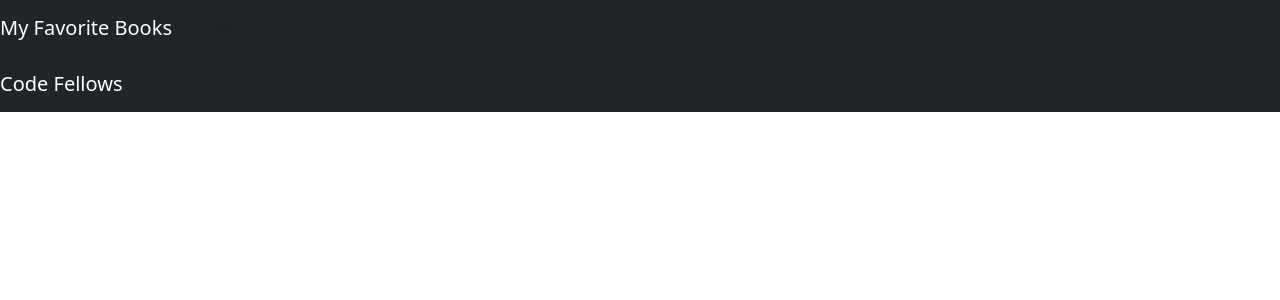
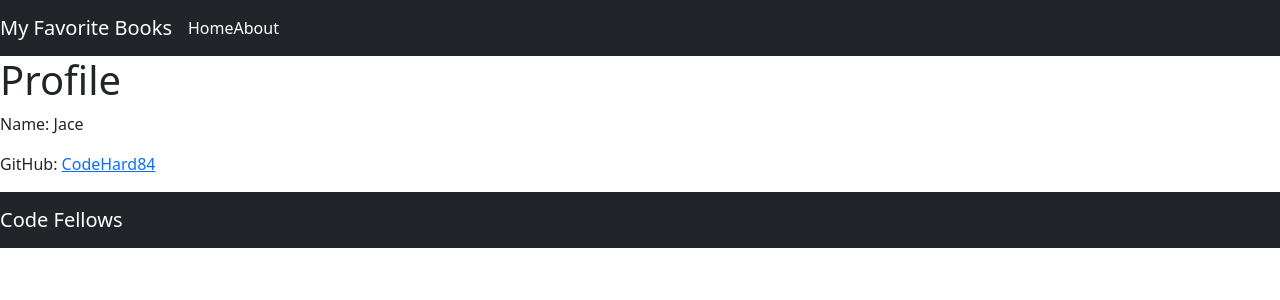
Before and after one commit to CodeHard84/can-of-books-frontend, a React (Vite) app: page /about in a window 1280 px wide. Shown: the top 300 px of the page. Built offline with nearby package versions, Linux system fonts and the light colour scheme.

Commit message:
chore: Update dependencies, added about route and updated page. Also added some CSS.... Cheeky.

```diff
--- a/package.json
+++ b/package.json
@@ -15,6 +15,7 @@
     "react": "^18.2.0",
     "react-bootstrap": "^2.10.2",
     "react-dom": "^18.2.0",
+    "react-router": "^6.23.1",
     "react-router-dom": "^6.15.0"
   },
   "devDependencies": {
--- a/src/About.jsx
+++ b/src/About.jsx
@@ -3,8 +3,13 @@ import { Component } from "react";
 class Profile extends Component {
 
   render() {
-    /* TODO: render information about the developers */
-    return <p>Profile page coming soon</p>
+    return (
+      <div>
+        <h1>Profile</h1>
+        <p>Name: Jace</p>
+        <p>GitHub: <a href="https://github.com/codeHard84/">CodeHard84</a></p>
+      </div>
+    )
   }
 }
 
--- /dev/null
+++ b/src/App.css
@@ -0,0 +1,3 @@
+.nav-link {
+    color: white;
+}
--- a/src/App.jsx
+++ b/src/App.jsx
@@ -3,11 +3,13 @@ import Header from './Header';
 import Footer from './Footer';
 import BestBooks from './BestBooks';
 import 'bootstrap/dist/css/bootstrap.min.css';
+import './App.css';
 import {
   BrowserRouter as Router,
   Routes,
   Route
 } from "react-router-dom";
+import Profile from './About';
 
 class App extends React.Component {
   render() {
@@ -21,7 +23,8 @@ class App extends React.Component {
               element={<BestBooks />}
             >
             </Route>
-            {/* PLACEHOLDER: add a route with a path of '/about' that renders the `About` component */}
+            <Route path="/about"
+            element={<Profile />} />
           </Routes>
           <Footer />
         </Router>
--- a/src/Header.jsx
+++ b/src/Header.jsx
@@ -8,7 +8,7 @@ class Header extends React.Component {
       <Navbar collapseOnSelect expand="lg" bg="dark" variant="dark">
         <Navbar.Brand>My Favorite Books</Navbar.Brand>
         <NavItem><Link to="/" className="nav-link">Home</Link></NavItem>
-        {/* PLACEHOLDER: render a navigation link to the about page */}
+        <NavItem><Link to="/about" className="nav-link">About</Link></NavItem>
       </Navbar>
     )
   }
```
Also changed, not shown: 1 other file (tests, documents, lock files or other folders).
